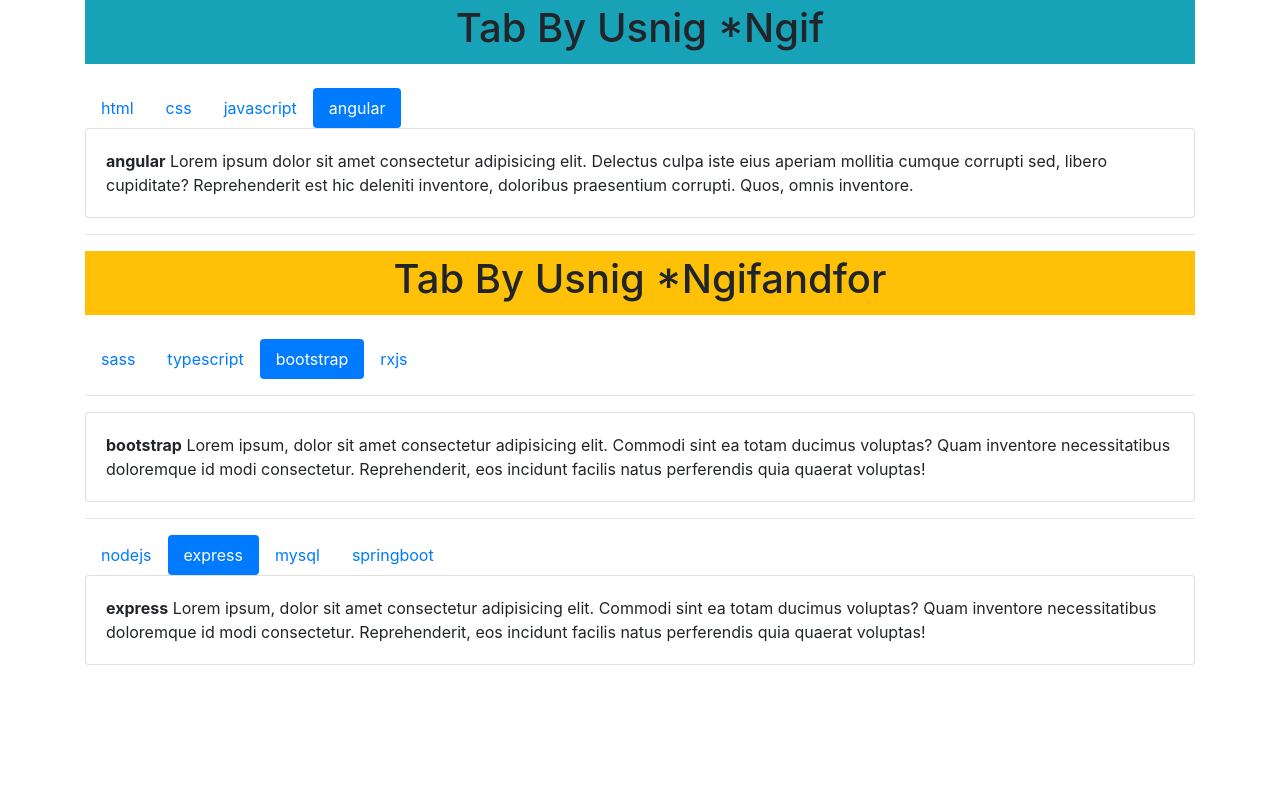
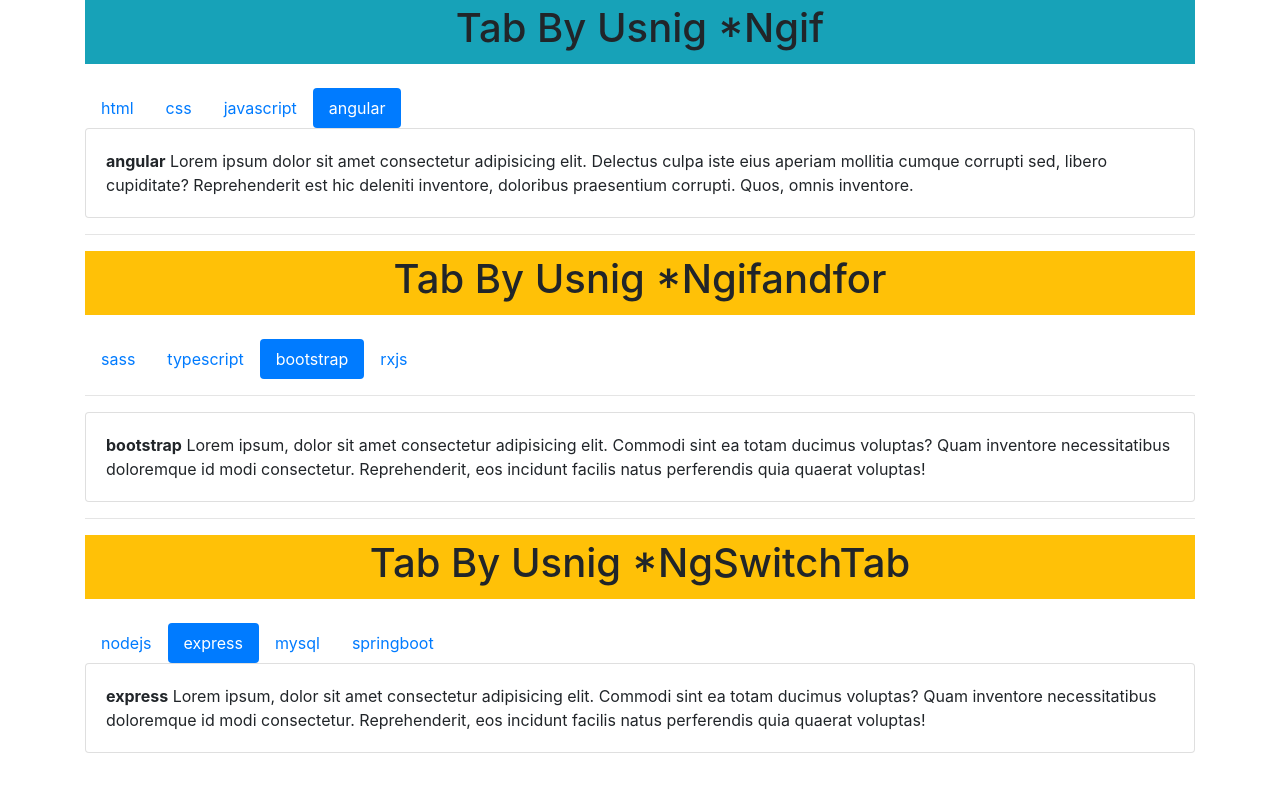
Before and after one commit to akashbalajikale/TabsSwitch, an Angular app: page / in a window 1280 px wide. Shown: the top 792 px of the page. Built offline with nearby package versions, Linux system fonts and the light colour scheme.

Commit message:
initial comment

```diff
--- a/src/app/app.component.ts
+++ b/src/app/app.component.ts
@@ -8,6 +8,7 @@ import { MobileService } from './shared/services/mobile.service';
   styleUrls: ['./app.component.scss']
 })
 export class AppComponent implements OnInit {
+[x: string]: any;
 
     title = 'tabswitch';
     productarray : Array<Iproduct> =[]
--- a/src/app/shared/components/ngswitchtab/ngswitchtab.component.html
+++ b/src/app/shared/components/ngswitchtab/ngswitchtab.component.html
@@ -1,4 +1,6 @@
- <ul class="nav nav-pills">
+<header class="bg-warning text-center p-1 text-capitalize mb-4"><strong><h1>Tab by usnig *ngSwitchTab</h1></strong></header>
+
+<ul class="nav nav-pills">
     <li
     *ngFor="let array of skillsbox"
     (click)="onClick(array)"
```
